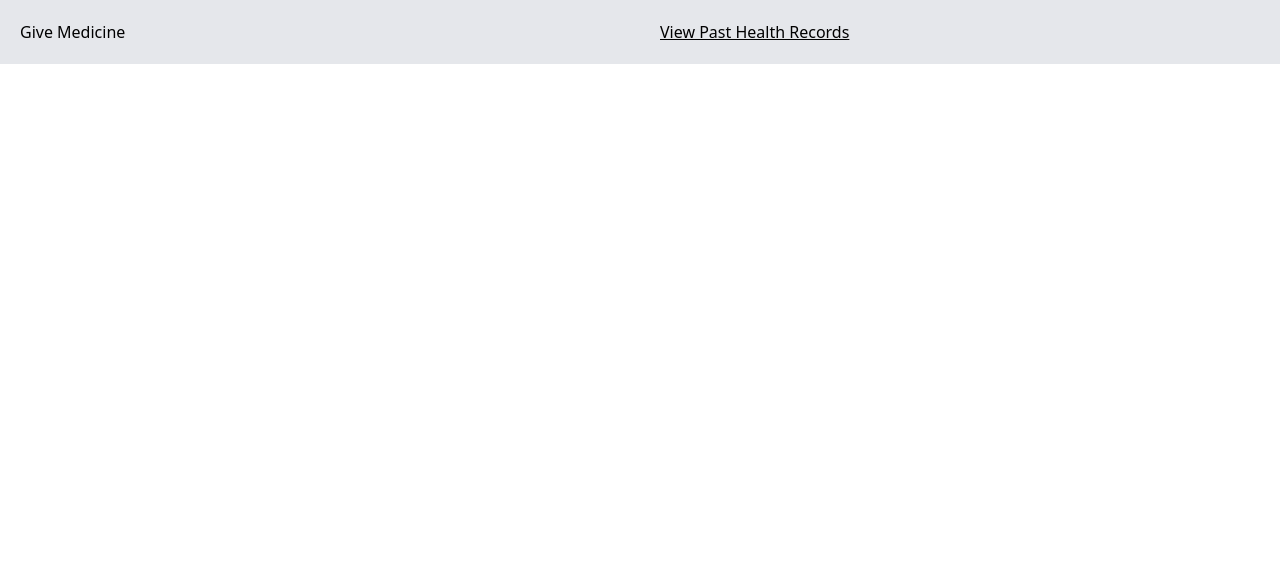
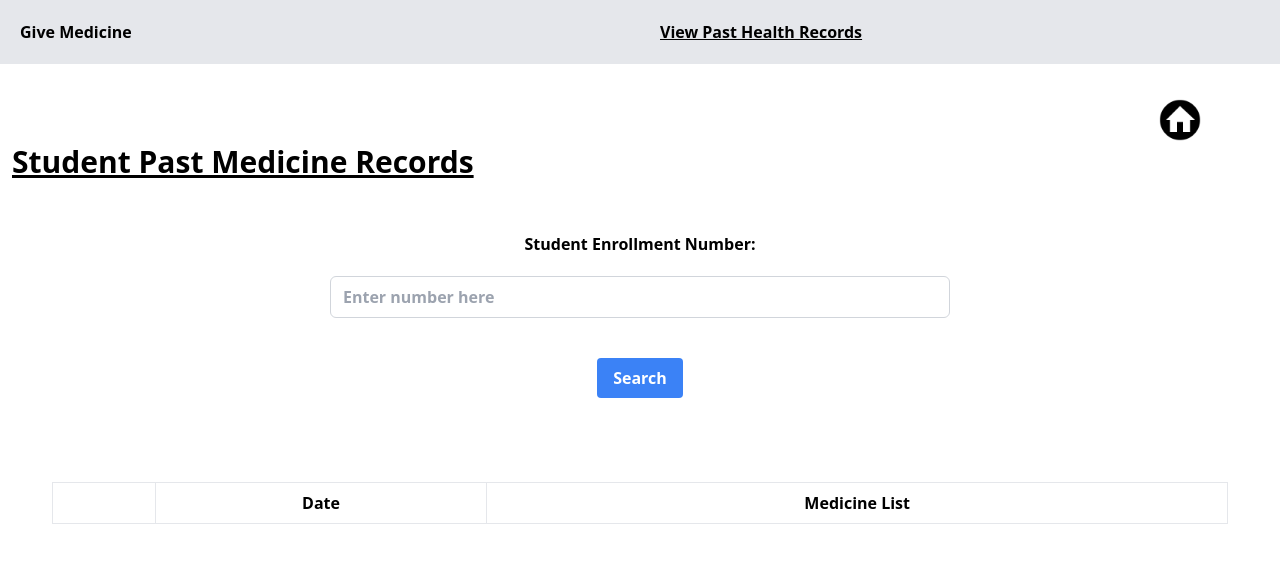
Before and after one commit to CS304-Group-L/E-Health-Pera-tem, a React (Create React App) app: page /ViewPastMedicineRecordsSearch in a window 1280 px wide. Shown: the top 562 px of the page. Built offline with nearby package versions, Linux system fonts and the light colour scheme.

Commit message:
Create view past medicine record page

```diff
--- a/src/Pages/ViewPastHealthRecordsSearch.js
+++ b/src/Pages/ViewPastHealthRecordsSearch.js
@@ -23,8 +23,7 @@ function ViewPastHealthRecordsSearch() {
     const [loading, setLoading] = useState(false);
 
     const handleSearch = async () => {
-        // You should make an API call to the backend here to fetch health records
-        // For this example, let's assume we have a mock API function
+        // API call to the backend here to fetch health records
         setLoading(true);
         try {
             const records = await fetchHealthRecordsFromBackend(enrollNumber);
--- a/src/Pages/ViewPastMedicineRecordsSearch.js
+++ b/src/Pages/ViewPastMedicineRecordsSearch.js
@@ -1,6 +1,6 @@
-import React from "react";
-
+import React, { useState } from "react";
 import { Link } from "react-router-dom";
+import home from '../Assets/home.png';
 
 const topButtons = [
     {
@@ -17,8 +17,40 @@ const topButtons = [
     }];
 
 function ViewPastMedicineRecordsSearch() {
+
+    const [enrollNumber, setEnrollNumber] = useState('');
+    const [medicineRecords, setMedicineRecords] = useState([]);
+    const [loading, setLoading] = useState(false);
+
+    const handleSearch = async () => {
+        // API call to the backend here to fetch health records
+        setLoading(true);
+        try {
+            const records = await fetchMedicineFromBackend(enrollNumber);
+            setMedicineRecords(records);
+        } catch (error) {
+            console.error('Error fetching medicine records:', error);
+        } finally {
+            setLoading(false);
+        }
+    };
+
+    const fetchMedicineFromBackend = async (enrollNumber) => {
+
+        // Mock API function replace this with your actual API call
+
+        return new Promise((resolve) => {
+            setTimeout(() => {
+                resolve([
+                    { id: 1, date: '2023-01-01', medicine: 'a,b,c' },
+                    { id: 2, date: '2023-02-15', medicine: 'e,b,f' },
+                ]);
+            }, 1000); // Simulating a delay for the API call
+        });
+    };
+
     return (
-        <div>
+        <div className="block mb-2 font-semibold font-poppins">
             <div className="flex justify-center">
                 <div className="grid w-full grid-cols-2 gap-0 mt-0 grid-rows-1">
                     {topButtons.map((item => (
@@ -36,8 +68,55 @@ function ViewPastMedicineRecordsSearch() {
                 </div>
 
             </div>
-            <div>
+            <div className='px-4 py-2 absolute right-0 mt-1 mr-10 mb-10'>
+                <Link to="/DoctorBoard"><img className="w-12 m-5 ml-5 " src={home} alt='Doctor-Home' /></Link>
+            </div>
+            <div className='text-3xl font-bold mb-8 underline mt-20 m-3 '>
+                Student Past Medicine Records
+            </div>
+            <div className="p-5 text-center">
+                <label className="pt-5">
+                    Student Enrollment Number:
+                </label>
+                <div className="pt-5 text-center">
+                    <input
+                        type="text"
+                        value={enrollNumber}
+                        onChange={(e) => setEnrollNumber(e.target.value)}
+                        className="border border-gray-300 px-3 py-2 rounded-md focus:outline-none focus:ring focus:border-blue-500 w-1/2"
+                        placeholder="Enter number here"
+                    />
+                </div>
+                <div>
+                    <button onClick={handleSearch} disabled={loading} className="text-black bg-blue-500 rounded hover:bg-blue-600 text-white px-4 py-2 mt-10 text-center">
+                        Search
+                    </button>
+                </div>
 
+
+            </div>
+            <div className="m-10 px-3 py-2 rounded-md p-5">
+
+                {loading && <p>Loading...</p>}
+
+                <table className="w-full mt-4">
+                    <thead>
+                        <tr>
+                            <th className="border p-2"> </th>
+                            <th className="border p-2">Date</th>
+                            <th className="border p-2">Medicine List</th>
+                        </tr>
+                    </thead>
+                    <tbody>
+                        {medicineRecords.map((record, index) => (
+                            <tr key={record.id}>
+                                <td className="border p-2">{index + 1}</td>
+                                <td className="border p-2">{record.date}</td>
+                                <td className="border p-2">{record.medicine}</td>
+                            </tr>
+                        ))}
+                    </tbody>
+                </table>
             </div>
         </div>
     );
```
